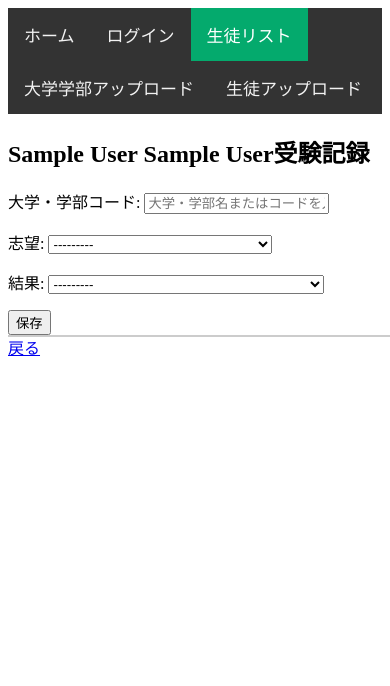
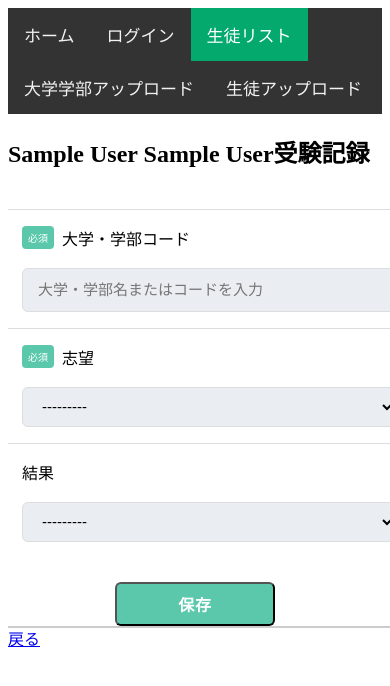
Before and after one commit to k4pu/admission_exam, a Django app: page /admission_exam_db/student/1/create_student_admission_exam in a window 390 px wide; the page is wider, and only the part inside the window is pictured. Shown: the top 686 px of that part. Run offline with Django 5.2, Linux system fonts and the light colour scheme; tables that the repository leaves empty hold one stand-in row (values such as "Sample post").

Commit message:
added css to Input-Items.

```diff
--- a/admission_exam_db/forms.py
+++ b/admission_exam_db/forms.py
@@ -19,9 +19,16 @@ class StudentAdmissionExamForm(forms.ModelForm):
         widgets = {
             'university_faculty': forms.TextInput(attrs={
                 'id': 'university-faculty-autocomplete',
+                'class': 'Form-Item-Input',
                 'autocomplete': 'off',
                 'placeholder': '大学・学部名またはコードを入力',
-            })
+            }),
+            'preference': forms.Select(attrs={
+                'class': 'Form-Item-Choice',
+            }),
+            'result': forms.Select(attrs={
+                'class': 'Form-Item-Choice',
+            }),
         }
 
     def __init__(self, *args, **kwargs):# インスタンス作成時の引数はここで受け取れば良いのか
--- a/admission_exam_db/models.py
+++ b/admission_exam_db/models.py
@@ -65,7 +65,9 @@ class StudentAdmissionExam(models.Model):
     ]
     preference = models.CharField( # 志望
         max_length=3,
-        choices=PREFERENCE_CHOICES
+        choices=PREFERENCE_CHOICES,
+        null=False,
+        blank=False
     )
     result = models.CharField(
         max_length=4,
--- a/admission_exam_db/static/admission_exam_db/css/style.css
+++ b/admission_exam_db/static/admission_exam_db/css/style.css
@@ -12,6 +12,174 @@
   padding: 14px 16px;
   text-decoration: none;
   font-size: 17px;
+}
+
+/* Form用 */
+.Form {
+  margin-top: 80px;
+  margin-left: auto;
+  margin-right: auto;
+  max-width: 720px;
+}
+@media screen and (max-width: 480px) {
+  .Form {
+    margin-top: 40px;
+  }
+}
+.Form-Item {
+  border-top: 1px solid #ddd;
+  padding-top: 24px;
+  padding-bottom: 24px;
+  width: 100%;
+  display: flex;
+  align-items: center;
+}
+@media screen and (max-width: 480px) {
+  .Form-Item {
+    padding-left: 14px;
+    padding-right: 14px;
+    padding-top: 16px;
+    padding-bottom: 16px;
+    flex-wrap: wrap;
+  }
+}
+.Form-Item:nth-child(5) {
+  border-bottom: 1px solid #ddd;
+}
+.Form-Item-Label {
+  width: 100%;
+  max-width: 248px;
+  letter-spacing: 0.05em;
+  font-weight: bold;
+  font-size: 18px;
+}
+@media screen and (max-width: 480px) {
+  .Form-Item-Label {
+    max-width: inherit;
+    display: flex;
+    align-items: center;
+    font-size: 15px;
+  }
+}
+.Form-Item-Label.isMsg {
+  margin-top: 8px;
+  margin-bottom: auto;
+}
+@media screen and (max-width: 480px) {
+  .Form-Item-Label.isMsg {
+    margin-top: 0;
+  }
+}
+.Form-Item-Label-Required {
+  border-radius: 6px;
+  margin-right: 8px;
+  padding-top: 8px;
+  padding-bottom: 8px;
+  width: 48px;
+  display: inline-block;
+  text-align: center;
+  background: #5bc8ac;
+  color: #fff;
+  font-size: 14px;
+}
+@media screen and (max-width: 480px) {
+  .Form-Item-Label-Required {
+    border-radius: 4px;
+    padding-top: 4px;
+    padding-bottom: 4px;
+    width: 32px;
+    font-size: 10px;
+  }
+}
+.Form-Item-Input {
+  border: 1px solid #ddd;
+  border-radius: 6px;
+  margin-left: 40px;
+  padding-left: 1em;
+  padding-right: 1em;
+  height: 48px;
+  flex: 1;
+  width: 100%;
+  max-width: 410px;
+  background: #eaedf2;
+  font-size: 18px;
+}
+@media screen and (max-width: 480px) {
+  .Form-Item-Input {
+    margin-left: 0;
+    margin-top: 18px;
+    height: 40px;
+    flex: inherit;
+    font-size: 15px;
+  }
+}
+.Form-Item-Choice {
+  border: 1px solid #ddd;
+  border-radius: 6px;
+  margin-left: 40px;
+  padding-left: 1em;
+  padding-right: 1em;
+  height: 48px;
+  flex: 1;
+  width: 100%;
+  max-width: 410px;
+  background: #eaedf2;
+  font-size: 18px;
+}
+@media screen and (max-width: 480px) {
+  .Form-Item-Choice {
+    margin-left: 0;
+    margin-top: 18px;
+    height: 40px;
+    flex: inherit;
+    font-size: 15px;
+  }
+}
+.Form-Item-Textarea {
+  border: 1px solid #ddd;
+  border-radius: 6px;
+  margin-left: 40px;
+  padding-left: 1em;
+  padding-right: 1em;
+  height: 216px;
+  flex: 1;
+  width: 100%;
+  max-width: 410px;
+  background: #eaedf2;
+  font-size: 18px;
+}
+@media screen and (max-width: 480px) {
+  .Form-Item-Textarea {
+    margin-top: 18px;
+    margin-left: 0;
+    height: 200px;
+    flex: inherit;
+    font-size: 15px;
+  }
+}
+.Form-Btn {
+  border-radius: 6px;
+  margin-top: 32px;
+  margin-left: auto;
+  margin-right: auto;
+  padding-top: 20px;
+  padding-bottom: 20px;
+  width: 280px;
+  display: block;
+  letter-spacing: 0.05em;
+  background: #5bc8ac;
+  color: #fff;
+  font-weight: bold;
+  font-size: 20px;
+}
+@media screen and (max-width: 480px) {
+  .Form-Btn {
+    margin-top: 24px;
+    padding-top: 8px;
+    padding-bottom: 8px;
+    width: 160px;
+    font-size: 16px;
+  }
 }
 
 /* Change the color of links on hover */
--- a/admission_exam_db/templates/admission_exam_db/student_admission_exam_form.html
+++ b/admission_exam_db/templates/admission_exam_db/student_admission_exam_form.html
@@ -9,9 +9,19 @@
 {% block content %}
 <h2>{{ student_name }}受験記録</h2>
 <form method="post">
-    {% csrf_token %}
-    {{ form.as_p }}
-    <button type="submit">保存</button>
+{% csrf_token %}
+<div class="Form">
+    {% for field in form %}
+        <div class="Form-Item">
+            {% if field.field.required %}
+                <span class="Form-Item-Label-Required">必須</span>
+            {% endif %}
+            <label class="From-Item-Lable" for="{{ field.id_for_label }}">{{ field.label }}</label>
+            {{ field }}
+        </div>
+    {% endfor %}
+</div>
+<button class="Form-Btn" type="submit">保存</button>
 </form>
 <div id="autocomplete-results"></div><!-- オートコンプリート候補表示用 -->
 <a href="{% url 'admission_exam_db:student_detail' student_id=student_id %}">戻る</a>
```
